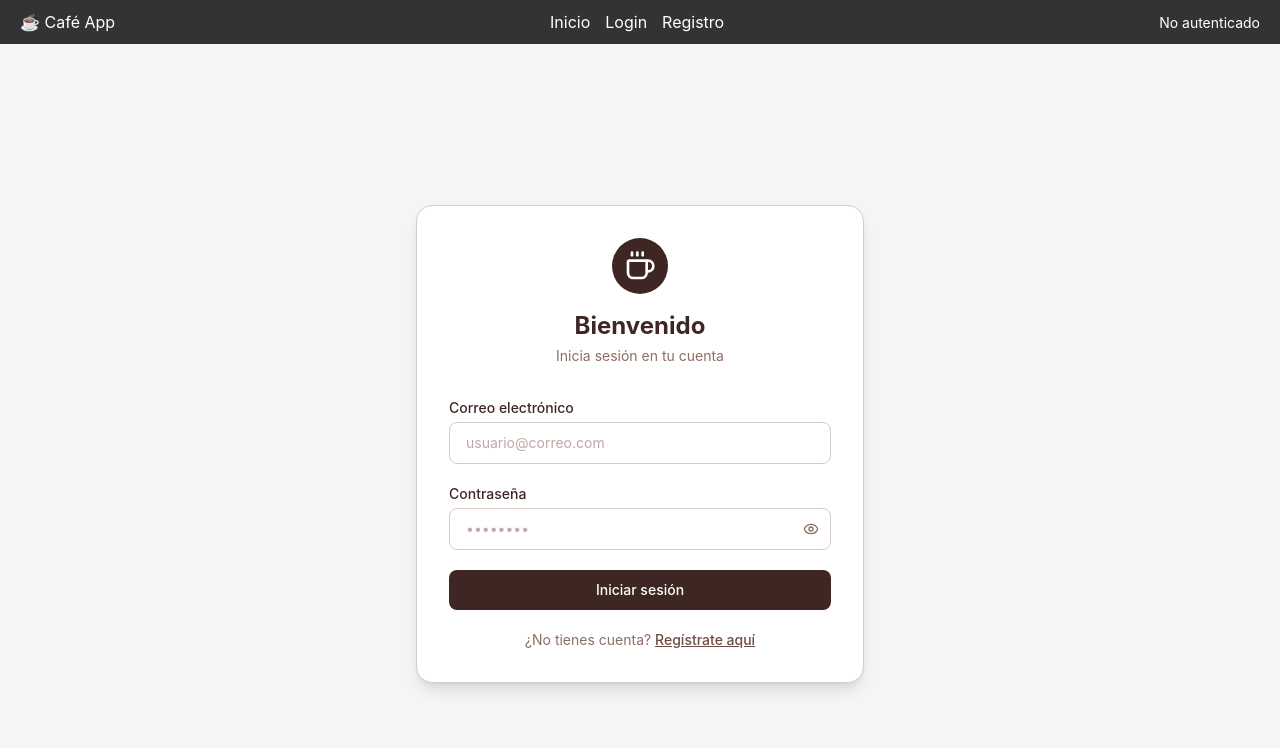
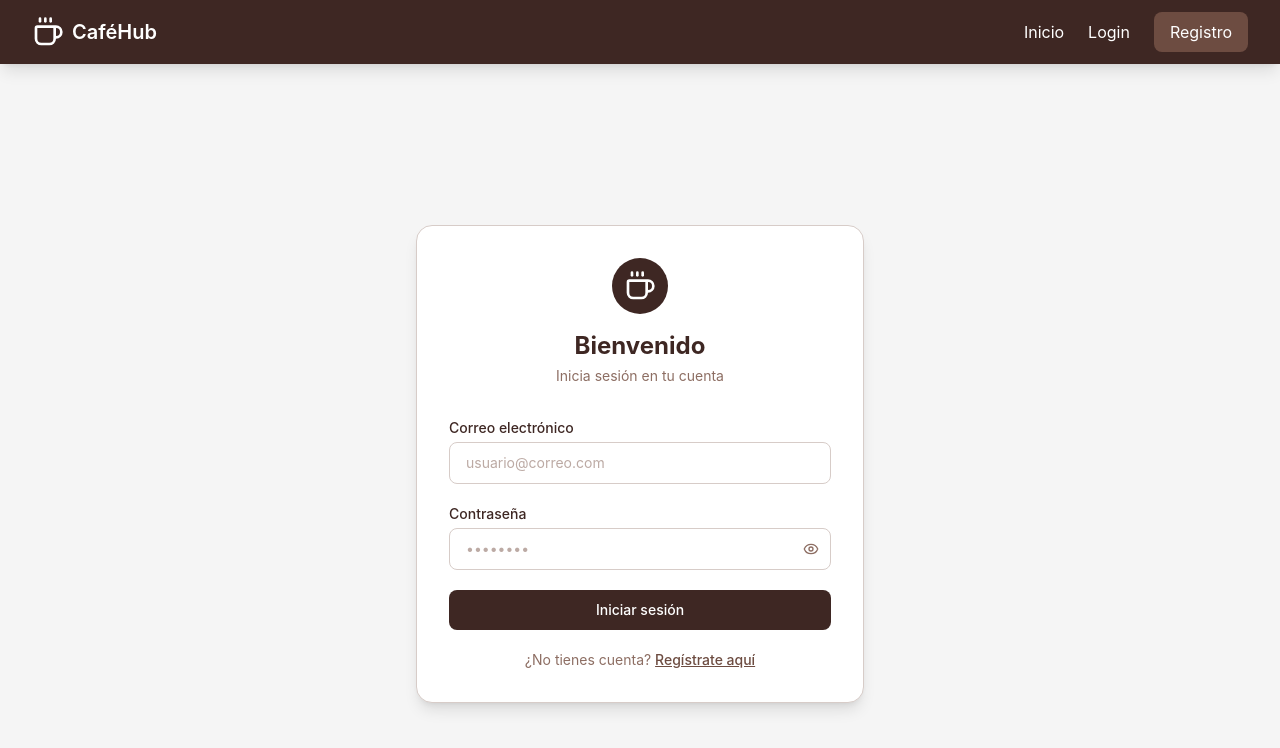
Before and after one commit to maria1625/cafe-spa, a React (Vite) app: page /login in a window 1280 px wide. Shown: the top 748 px of the page. Built offline with nearby package versions, Linux system fonts and the light colour scheme.

Commit message:
style: update Navbar to match Figma exactly (logo, links, colors, LogOut icon)

```diff
--- a/src/components/layout/Navbar.jsx
+++ b/src/components/layout/Navbar.jsx
@@ -1,87 +1,163 @@
+import { useState } from "react";
 import { Link, useNavigate } from "react-router-dom";
 import { useAuth } from "../../context/AuthContext";
+import { Coffee, LogOut, Menu, X } from "lucide-react";
 
+/**
+ * Navbar
+ * Diseño EXACTO del Figma (Mockup_SPA_Catálogo_Café.zip — Navbar.tsx).
+ *
+ * Cambios respecto a la versión anterior:
+ * - Logo: ícono Coffee directo size-8, sin contenedor bg-white/10
+ * - Logo texto: "CaféHub" font-semibold text-xl (no "CoffeeHub")
+ * - Logo hover: opacity-80
+ * - Links: hover:text-[#D7CCC8] (no hover:text-white)
+ * - Autenticado: separador border-l border-[#6D4C41] + "Hola, {name}" en text-[#D7CCC8]
+ * - Botón logout: ícono LogOut + hover:bg-[#4E342E] (no bg-white/10)
+ * - Sin sesión: botón Registro bg-[#6D4C41] hover:bg-[#5D4037] text-white (no ámbar)
+ * - Texto "Login" (no "Iniciar sesión")
+ * - Mobile: menú hamburguesa conservado (no está en Figma, añadido por responsividad)
+ */
 const Navbar = () => {
   const { user, logout } = useAuth();
   const navigate = useNavigate();
+  const [menuOpen, setMenuOpen] = useState(false);
 
   const handleLogout = () => {
     logout();
-    navigate("/login");
+    setMenuOpen(false);
+    navigate("/");
   };
 
   return (
-    <nav style={styles.nav}>
-      {/* Logo */}
-      <h2 style={styles.logo}>☕ Café App</h2>
+    <nav className="bg-[#3E2723] text-white shadow-lg sticky top-0 z-50">
+      <div className="max-w-7xl mx-auto px-4 sm:px-6 lg:px-8">
+        <div className="flex justify-between items-center h-16">
 
-      {/* Links */}
-      <div style={styles.links}>
-        <Link to="/" style={styles.link}>Inicio</Link>
+          {/* ── Logo ── */}
+          <Link
+            to="/"
+            className="flex items-center gap-2 hover:opacity-80 transition-opacity"
+          >
+            <Coffee className="w-8 h-8" />
+            <span className="font-semibold text-xl">CaféHub</span>
+          </Link>
 
-        {!user && (
+          {/* ── Links desktop ── */}
+          <div className="hidden md:flex items-center gap-6">
+            <Link to="/" className="hover:text-[#D7CCC8] transition-colors">
+              Inicio
+            </Link>
+
+            {user ? (
               <>
-            <Link to="/login" style={styles.link}>Login</Link>
-            <Link to="/register" style={styles.link}>Registro</Link>
+                <Link to="/catalogo" className="hover:text-[#D7CCC8] transition-colors">
+                  Catálogo
+                </Link>
+                <Link to="/dashboard" className="hover:text-[#D7CCC8] transition-colors">
+                  Dashboard
+                </Link>
+
+                {/* Separador + saludo + logout */}
+                <div className="flex items-center gap-3 ml-4 pl-4 border-l border-[#6D4C41]">
+                  <span className="text-[#D7CCC8]">Hola, {user.name}</span>
+                  <button
+                    onClick={handleLogout}
+                    className="flex items-center gap-2 text-sm text-white hover:bg-[#4E342E] px-3 py-1.5 rounded-lg transition-colors duration-200"
+                  >
+                    <LogOut className="w-4 h-4" />
+                    Salir
+                  </button>
+                </div>
               </>
-        )}
-
-        {user && (
-          <Link to="/dashboard" style={styles.link}>Dashboard</Link>
+            ) : (
+              <>
+                <Link to="/login" className="hover:text-[#D7CCC8] transition-colors">
+                  Login
+                </Link>
+                <Link
+                  to="/register"
+                  className="bg-[#6D4C41] hover:bg-[#5D4037] text-white px-4 py-2 rounded-lg transition-colors duration-200"
+                >
+                  Registro
+                </Link>
+              </>
             )}
           </div>
 
-      {/* Auth Section */}
-      <div>
-        {user ? (
-          <div style={styles.userSection}>
-            <span>👤 {user.name}</span>
-            <button onClick={handleLogout} style={styles.button}>
-              Logout
+          {/* ── Hamburguesa mobile ── */}
+          <button
+            onClick={() => setMenuOpen((v) => !v)}
+            className="md:hidden p-2 rounded-lg hover:bg-[#4E342E] transition-colors"
+            aria-label="Abrir menú"
+          >
+            {menuOpen ? <X className="w-5 h-5" /> : <Menu className="w-5 h-5" />}
           </button>
         </div>
+      </div>
+
+      {/* ── Menú mobile ── */}
+      {menuOpen && (
+        <div className="md:hidden bg-[#4E342E] border-t border-[#6D4C41] px-4 py-4 space-y-1">
+          <Link
+            to="/"
+            onClick={() => setMenuOpen(false)}
+            className="block px-3 py-2 rounded-lg hover:text-[#D7CCC8] hover:bg-[#3E2723] transition-colors"
+          >
+            Inicio
+          </Link>
+
+          {user ? (
+            <>
+              <Link
+                to="/catalogo"
+                onClick={() => setMenuOpen(false)}
+                className="block px-3 py-2 rounded-lg hover:text-[#D7CCC8] hover:bg-[#3E2723] transition-colors"
+              >
+                Catálogo
+              </Link>
+              <Link
+                to="/dashboard"
+                onClick={() => setMenuOpen(false)}
+                className="block px-3 py-2 rounded-lg hover:text-[#D7CCC8] hover:bg-[#3E2723] transition-colors"
+              >
+                Dashboard
+              </Link>
+              <div className="border-t border-[#6D4C41] pt-3 mt-2 flex items-center justify-between">
+                <span className="text-[#D7CCC8] text-sm">
+                  Hola, <span className="font-medium text-white">{user.name}</span>
+                </span>
+                <button
+                  onClick={handleLogout}
+                  className="flex items-center gap-2 text-sm text-white hover:bg-[#3E2723] px-3 py-1.5 rounded-lg transition-colors"
+                >
+                  <LogOut className="w-4 h-4" />
+                  Salir
+                </button>
+              </div>
+            </>
           ) : (
-          <span style={{ fontSize: "14px" }}>No autenticado</span>
+            <>
+              <Link
+                to="/login"
+                onClick={() => setMenuOpen(false)}
+                className="block px-3 py-2 rounded-lg hover:text-[#D7CCC8] hover:bg-[#3E2723] transition-colors"
+              >
+                Login
+              </Link>
+              <Link
+                to="/register"
+                onClick={() => setMenuOpen(false)}
+                className="block px-3 py-2 rounded-lg bg-[#6D4C41] hover:bg-[#5D4037] text-white text-center transition-colors"
+              >
+                Registro
+              </Link>
+            </>
           )}
         </div>
+      )}
     </nav>
   );
 };
 
-const styles = {
-  nav: {
-    display: "flex",
-    justifyContent: "space-between",
-    alignItems: "center",
-    padding: "10px 20px",
-    background: "#333",
-    color: "#fff",
-  },
-  logo: {
-    margin: 0,
-  },
-  links: {
-    display: "flex",
-    gap: "15px",
-  },
-  link: {
-    color: "#fff",
-    textDecoration: "none",
-  },
-  userSection: {
-    display: "flex",
-    alignItems: "center",
-    gap: "10px",
-  },
-  button: {
-    padding: "5px 10px",
-    cursor: "pointer",
-    backgroundColor: "#e74c3c",
-    color: "#fff",
-    border: "none",
-    borderRadius: "4px",
-    transition: "background-color 0.2s",
-  },
-};
-
 export default Navbar;
```
Lines whose indentation alone changed are shown as unchanged.
